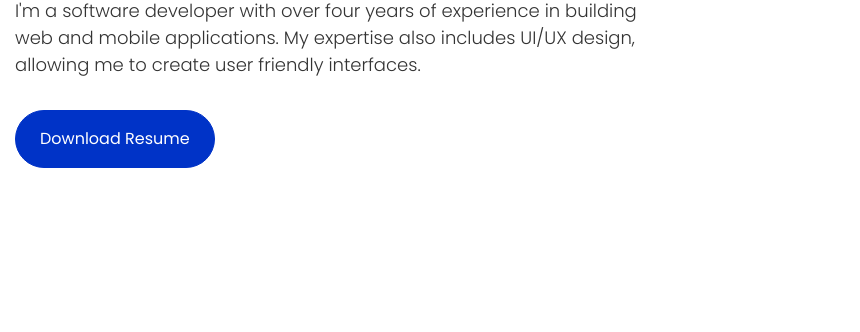
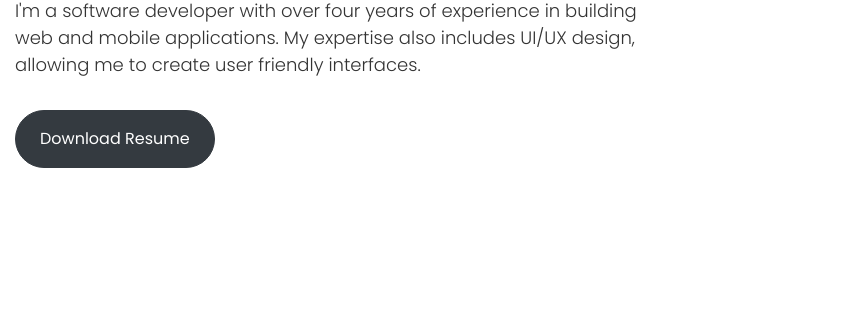
Before and after one commit to manojpajeer/manoj-portfolio, a plain HTML site: page index.html in a window 1280 px wide. Shown: the part 468-800 px from the top of the page, 0-860 px from the left. Drawn offline with Linux system fonts and the light colour scheme; some packages are replaced by stand-ins of ours; no server answers; files whose address does not match are found by name.

Commit message:
12 OCT 2024 4

```diff
--- a/index.html
+++ b/index.html
@@ -61,7 +61,7 @@
 		            <h1>Hello, I'm Manoj</h1>
 					<h2 class="mb-4">Software developer</h2>
 		            <p>I'm a software developer with over four years of experience in building web and mobile applications. My expertise also includes UI/UX design, allowing me to create user friendly interfaces.</p>
-		            <p><a href="source/manoj-resume.pdf" download="" class="btn btn-primary px-4 py-3 mt-3">Download Resume</a></p>
+		            <p><a href="source/manoj-resume.pdf" download="" class="btn btn-dark px-4 py-3 mt-3">Download Resume</a></p>
 	            </div>
 	          </div>
         	</div>
```
